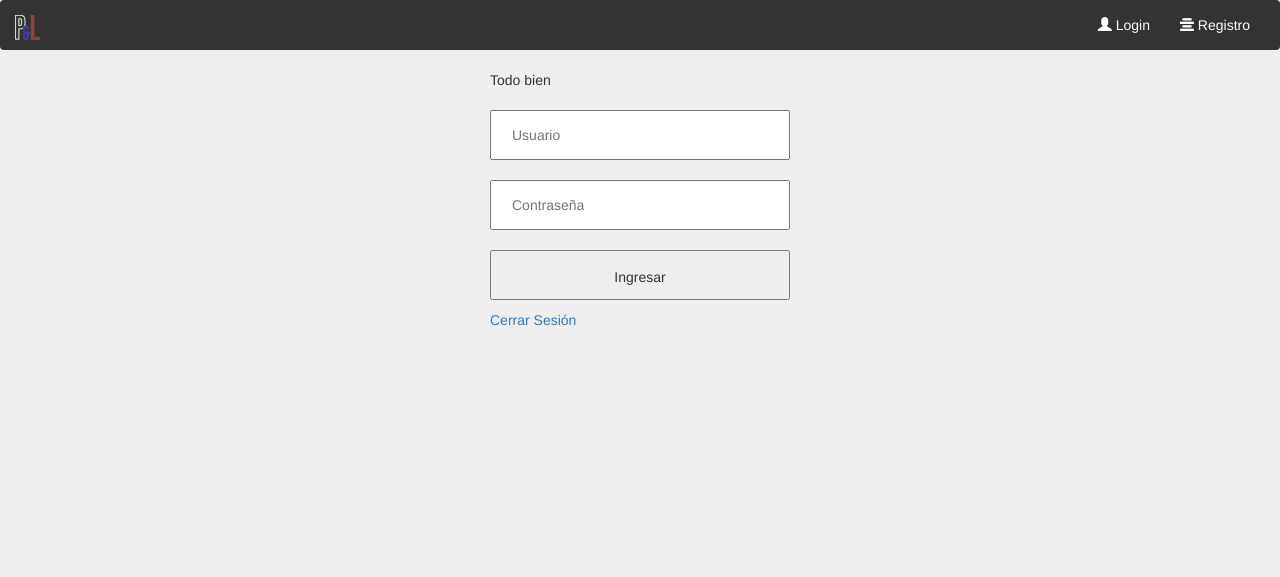
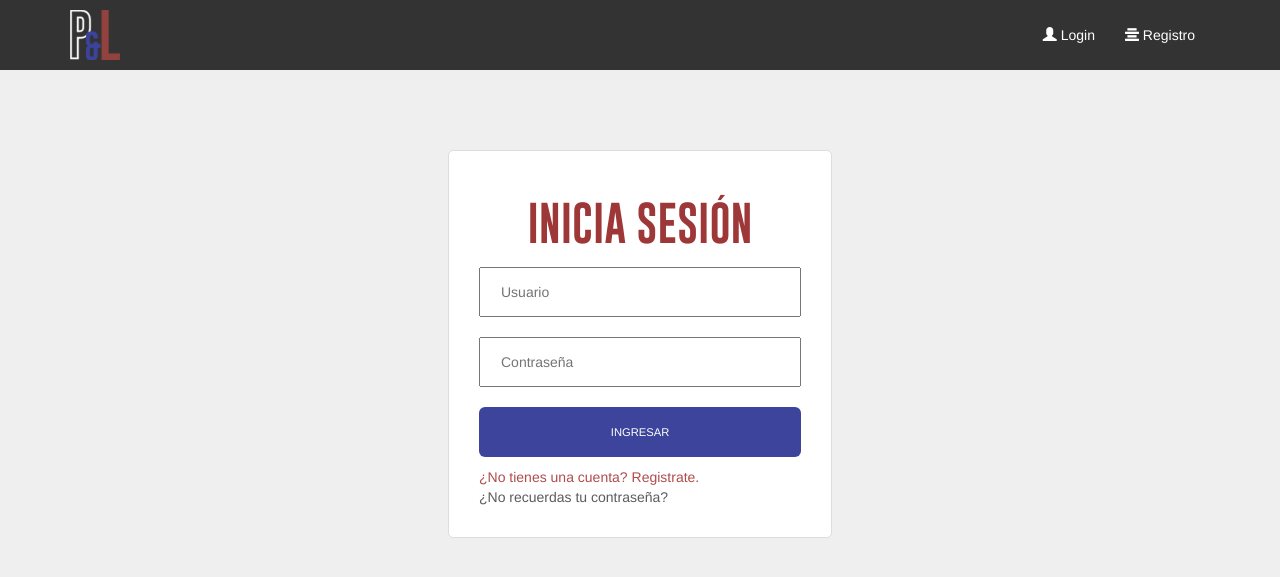
Before and after one commit to LoshMashK-posDeDv/Proyecto-Misterio, a PHP site: page /index.php?s=login in a window 1280 px wide. Shown: the top 577 px of the page. Run offline with PHP 8.4, Linux system fonts and the light colour scheme; data that the repository does not hold is empty.

Commit message:
css porque es lo unico que se hacer

```diff
--- a/css/styles.css
+++ b/css/styles.css
@@ -22,6 +22,50 @@
 body{
 	background-color: #EFEFEF;
 }
+
+.btn {
+	line-height: 40px;
+	border: 0;
+	text-transform: uppercase;
+	font-size: 0.8em;
+}
+
+.btn_ok {
+	background: #3D449B;
+	color: #fff;
+}
+
+.link-a {
+	color: #af4c4c;
+}
+
+.link-d {
+	opacity: 0.8;
+	color: #333;
+}
+
+a,
+input,
+button {
+	transition: 0.3s;
+}
+
+
+a:hover,
+input:hover,
+button:hover {
+	opacity: 0.8;
+}
+
+input,
+textarea {
+	outline: none;
+}
+
+input[type="submit"]:hover {
+	color: #fff;
+}
+
 /* ADMIN */
 
 h1,h2,h3,h4,h5,h6 {
@@ -32,7 +76,6 @@ h1,h2,h3,h4,h5,h6 {
 h2{
 	font-size: 3em;
 	text-align: center;
-	margin-bottom: 30px!important;
 	color: #9E3838;
 }
 
@@ -164,8 +227,12 @@ header {
 }
 
 .login_form {
-	margin: 0 auto;
-	width: 300px;
+    margin: 80px auto;
+    width: 30%;
+    background: #fff;
+    padding: 30px;
+    border-radius: 5px;
+    border: 1px solid #ddd;
 }
 
 .login_form__row {
@@ -189,10 +256,21 @@ header {
 .navbar-default{
 	background-color: #333333;
 	border: none;
+	border-radius: 0;
+}
+
+.navbar-brand {
+    height: 70px;
+    padding: 0 15px;
 }
 
 .navbar-brand img{
-	height: 25px;
+	height: 50px;
+	margin-top: 10px;
+}
+
+.navbar-nav > li > a {
+    padding: 25px 15px;
 }
 
 .botones{
--- a/index.php
+++ b/index.php
@@ -14,7 +14,7 @@
 <body>
 	<header>
 		<nav class="navbar navbar-default">
-  			<div class="container-fluid">
+  			<div class="container">
     			<!-- Brand and toggle get grouped for better mobile display -->
     			<div class="navbar-header">
       				<button type="button" class="navbar-toggle collapsed" data-toggle="collapse" data-target="#bs-example-navbar-collapse-1" aria-expanded="false">
--- a/modulos/login.php
+++ b/modulos/login.php
@@ -5,14 +5,18 @@
 				echo $_SESSION['LOGIN_ERROR'];
 			echo '</p>';
 			unset( $_SESSION['LOGIN_ERROR'] );
-		} else {
-			echo '<p class="response ok"> Todo bien </p>';
 		}
 	?>
 
+	<h2>Inicia sesión</h2>
 	<div class="login_form__row"><input type="text" name="usuario" placeholder="Usuario"></div>
 	<div class="login_form__row"><input type="password" name="password" placeholder="Contraseña"></div>
-	<div class="login_form__row"><input type="submit" name="" value="Ingresar"></div>
+	<div class="login_form__row"><input type="submit" name="" value="Ingresar" class="btn btn_ok btn-lg btn-block"></div>
 
-	<a href="logout.php">Cerrar Sesión</a>
+	<div>
+		<a href="#" class="link-a block-text">¿No tienes una cuenta? Registrate.</a>
+	</div>
+	<div>
+		<a href="#" class="link-d block-text">¿No recuerdas tu contraseña?</a>
+	</div>
 </form>
```
Also changed, not shown: other parts of css/styles.css (+46 -8 lines), admin/modulos/video_agregar.php (+7 -3 lines), modulos/home.php (+10 -6 lines), modulos/registro.php (+18 -13 lines).
